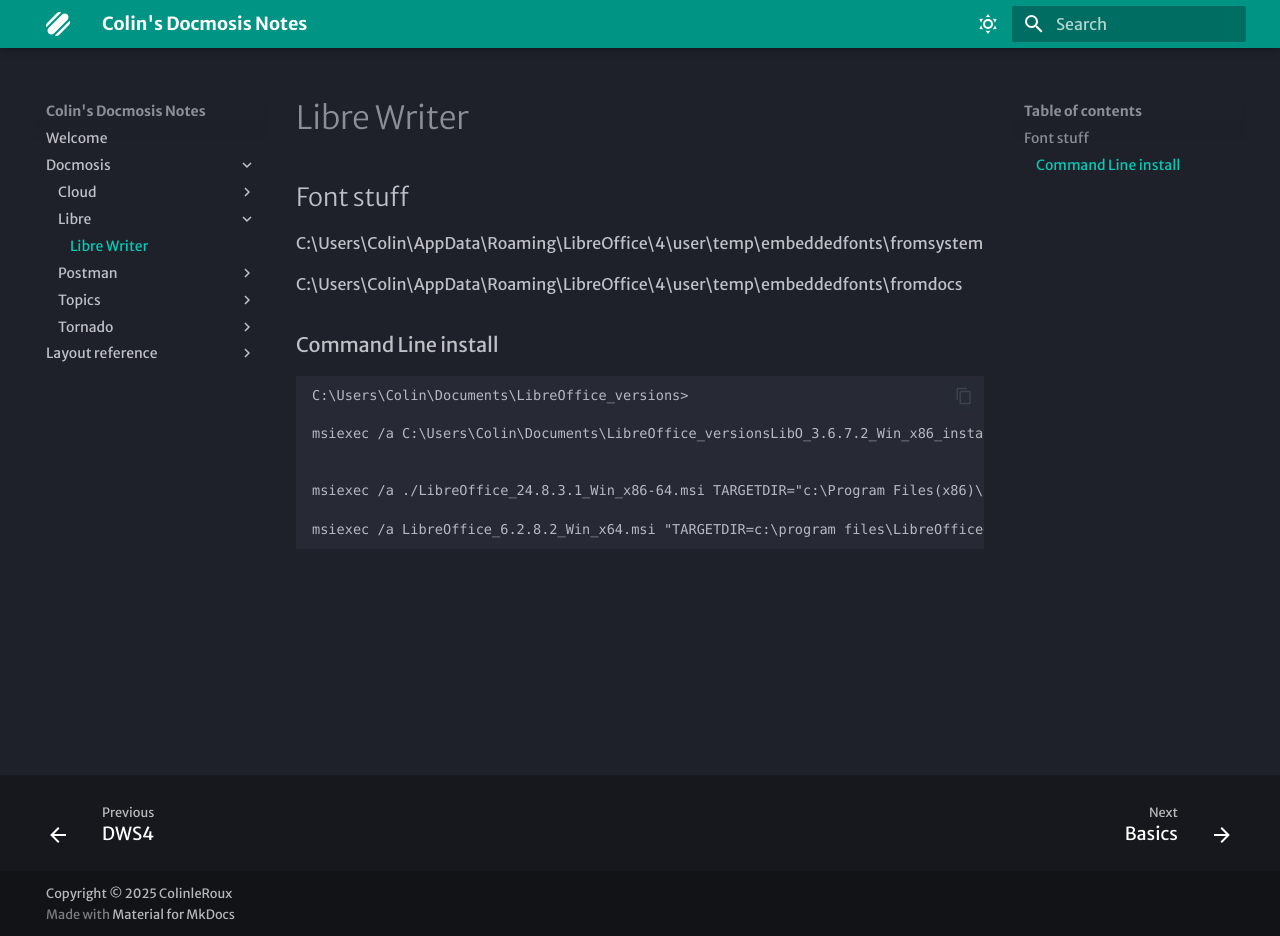
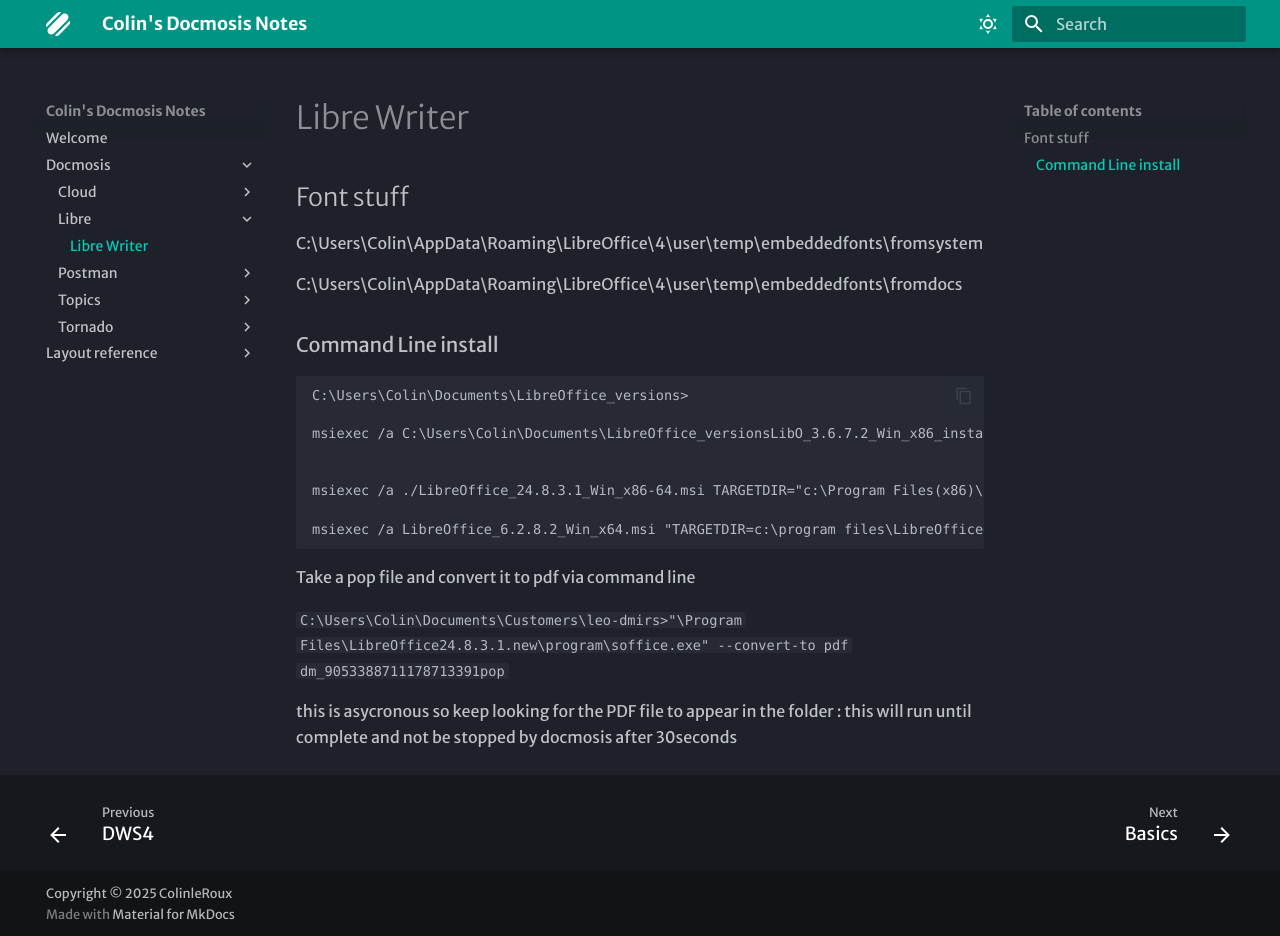
Before and after one commit to colinleroux/DocmosisDocumentation, an MkDocs documentation site: the page built from docs/Docmosis/Libre/Writer.md, in a window 1280 px wide and 936 px high. Built offline with MkDocs 1.6.1 and Material for MkDocs 9.7.7, drawn with Linux system fonts in a browser that asks for light colours; some web fonts are replaced.

Commit message:
added pdf command line creation

````diff
--- a/docs/Docmosis/Libre/Writer.md
+++ b/docs/Docmosis/Libre/Writer.md
@@ -18,3 +18,10 @@
 
 msiexec /a LibreOffice_6.2.8.2_Win_x64.msi "TARGETDIR=c:\program files\LibreOffice6.2.8.2"
 ```
+
+
+Take a pop file and convert it to pdf via command line
+
+`C:\Users\Colin\Documents\Customers\leo-dmirs>"\Program Files\LibreOffice24.8.3.1.new\program\soffice.exe" --convert-to pdf dm_9053388711178713391pop`
+
+this is asycronous so keep looking for the PDF file to appear in the folder : this will run until complete and not be stopped by docmosis after 30seconds
````
